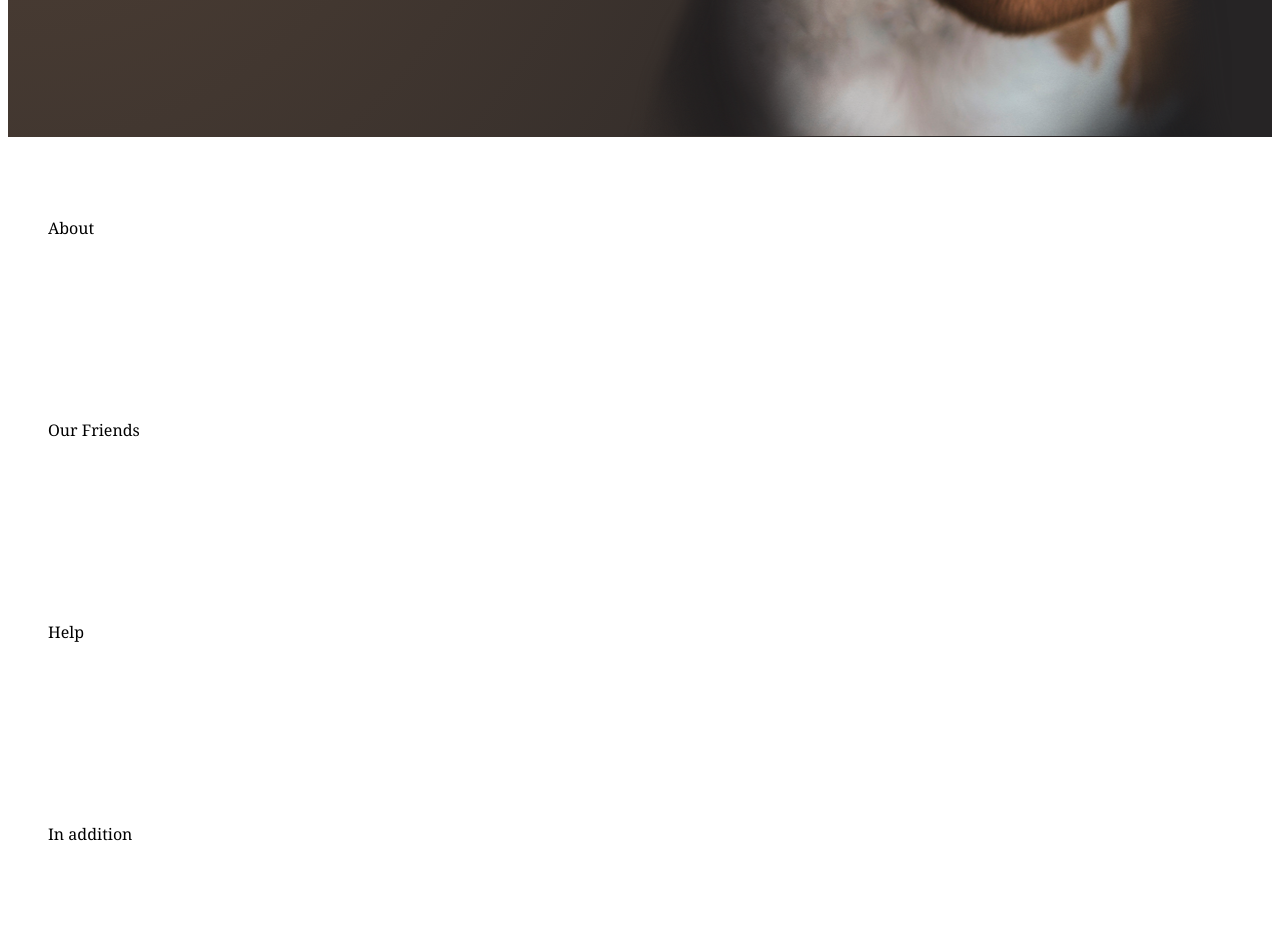
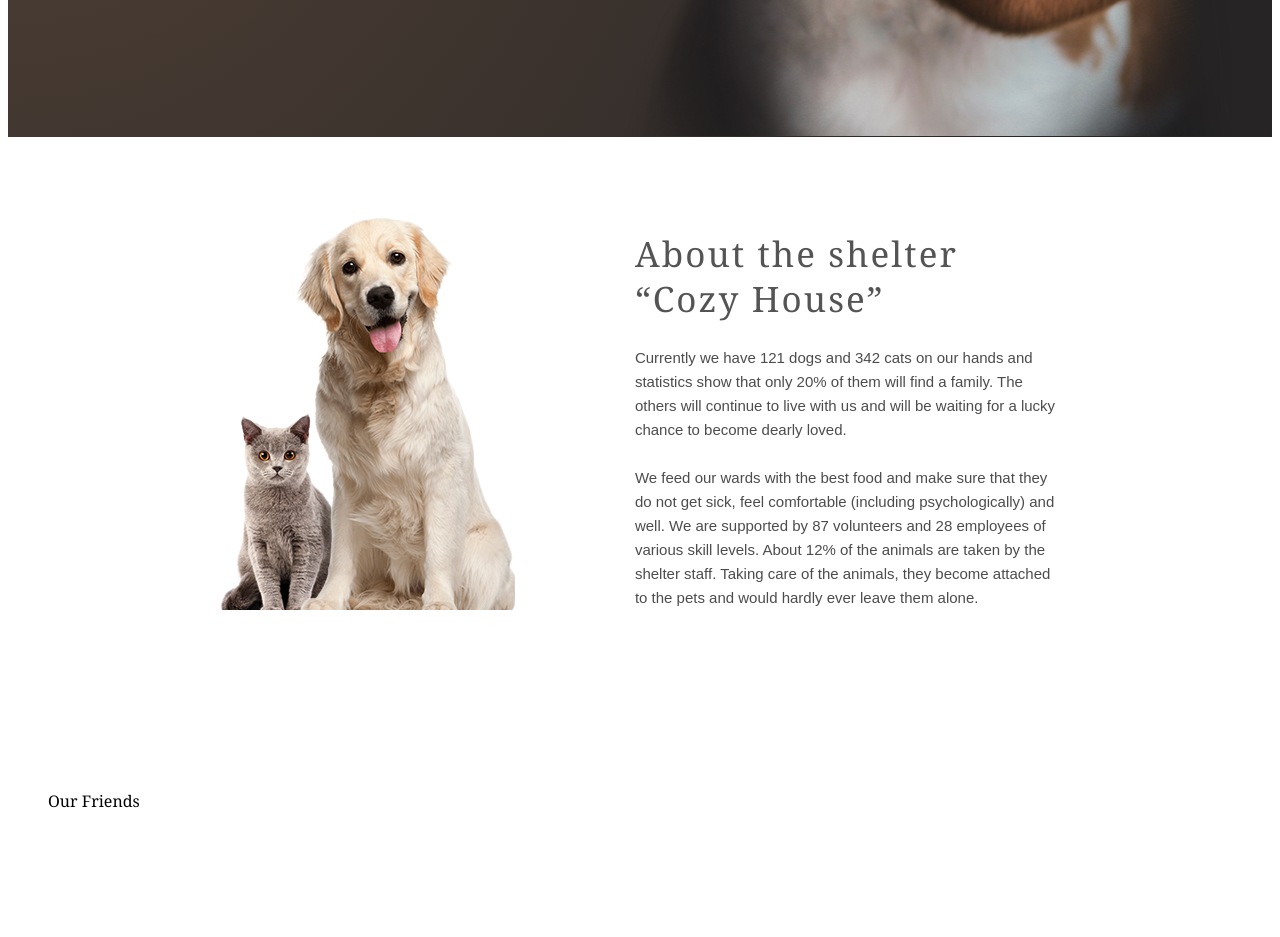
Before and after one commit to kozhemyakin/rsschool-cv, a plain HTML site: page shelter/index.html in a window 1280 px wide. Shown: the part 780-1717 px from the top of the page. Drawn offline with Linux system fonts and the light colour scheme; a web font is replaced by a local one.

Commit message:
feat: add about page

```diff
--- a/shelter/index.html
+++ b/shelter/index.html
@@ -33,7 +33,14 @@
         </div>
       </div>
     </section>
-    <section class="container">About</section>
+    <section class="container about">
+      <div class="about__image"></div>
+      <div class="about__text">
+        <h3>About the shelter “Cozy House”</h3>
+        <p class="about__text__description">Currently we have 121 dogs and 342 cats on our hands and statistics show that only 20% of them will find a family. The others will continue to live with us and will be waiting for a lucky chance to become dearly loved.</p>
+        <p class="about__text__description">We feed our wards with the best food and make sure that they do not get sick, feel comfortable (including psychologically) and well. We are supported by 87 volunteers and 28 employees of various skill levels. About 12% of the animals are taken by the shelter staff. Taking care of the animals, they become attached to the pets and would hardly ever leave them alone.</p>
+      </div>
+    </section>
     <section class="container">Our Friends</section>
     <section class="container">Help</section>
     <section class="container">In addition</section>
--- a/shelter/styles/styles.css
+++ b/shelter/styles/styles.css
@@ -94,6 +94,16 @@ h2 {
     padding-bottom: 42px;
 }
 
+h3 {
+    font-family: 'Georgia';
+    font-style: normal;
+    font-weight: 400;
+    font-size: 35px;
+    line-height: 130%;
+    letter-spacing: 0.06em;
+    color: #545454;
+}
+
 .not-only__content__text > p {
     font-family: 'Arial';
     font-style: normal;
@@ -127,6 +137,39 @@ button {
     font-family: 'Georgia';
     font-style: normal;
     font-weight: 400;
+    cursor: pointer;
+}
+
+.about {
+    display: flex;
+    justify-content: center;
+    gap: 120px;
+}
+
+.about__image {
+    background-image: url("./../images/about-pets.png");
+    width: 25%;
+}
+
+.about__text__description {
+    font-family: 'Arial';
+    font-style: normal;
+    font-weight: 400;
+    font-size: 15px;
+    line-height: 160%;
+    color: #4C4C4C;
+}
+
+.about__text {
+    width: 36%;
+}
+
+.about__text > h3 {
+    padding-top: 14px;
+}
+
+.about__text > p:nth-child(2) {
+    padding: 24px 0;
 }
 
 .footer {
```
Also changed, not shown: shelter/images/about-pets.png (added).
